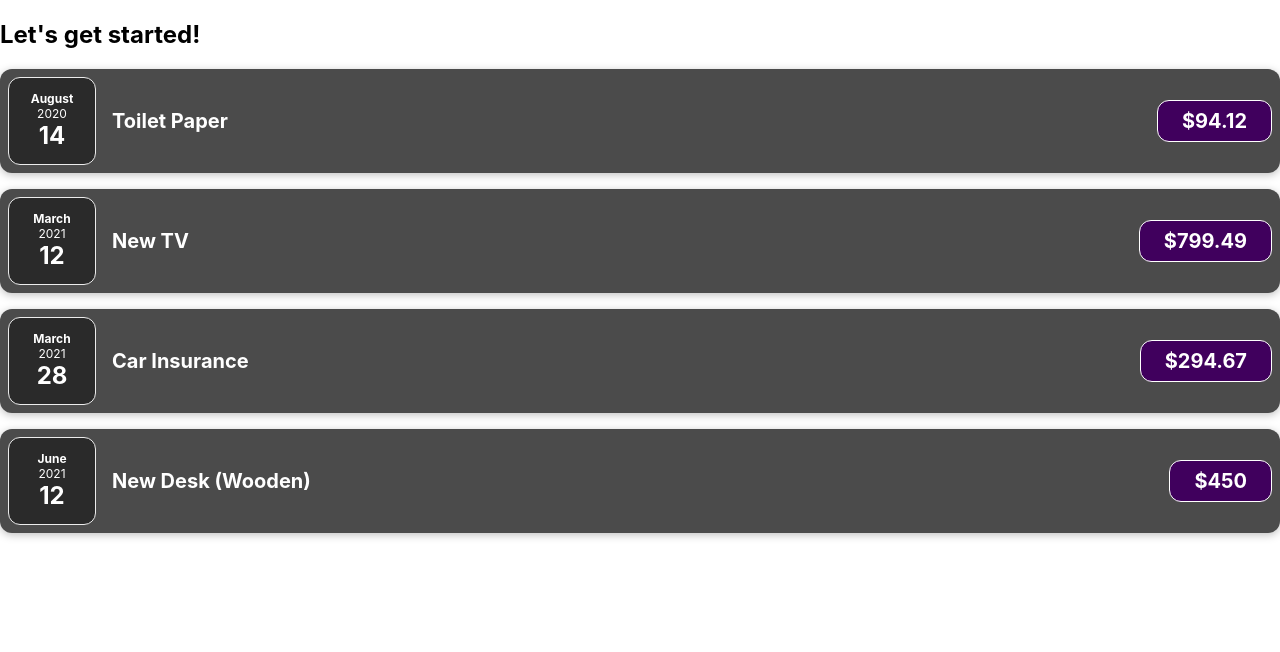
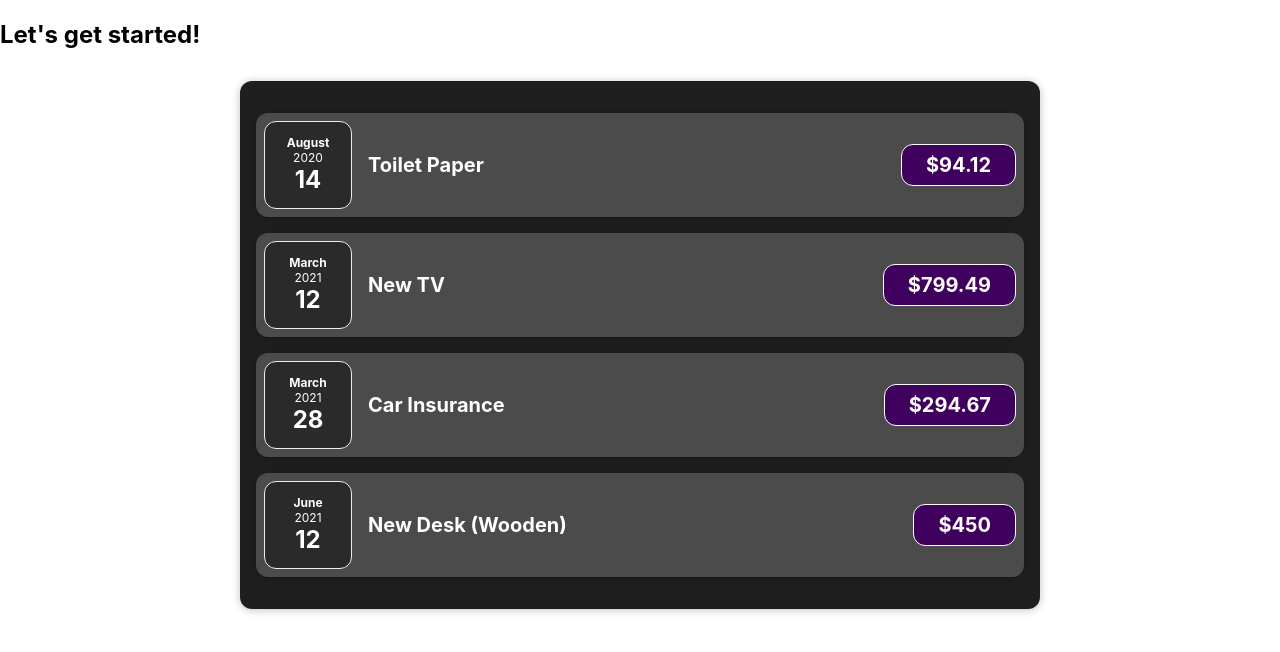
Before and after one commit to N3theri9N/testingNext, a Next.js app: page / in a window 1280 px wide. Shown: the top 652 px of the page. Built offline with nearby package versions, Linux system fonts and the light colour scheme.

Commit message:
composition

```diff
--- a/pages/index.js
+++ b/pages/index.js
@@ -70,6 +70,6 @@
 
 import App from '../src/App';
 
-export default function index(){
+export default () =>{
   return <App />
 }
--- a/src/App.js
+++ b/src/App.js
@@ -1,6 +1,6 @@
-import ExpenseItem from "./components/ExpenseItem";
+import Expenses from "./components/Expenses/Expenses";
 
-function App() {
+const App = () => {
 
   const expenses = [
     { id: 'e1', title: 'Toilet Paper', amount: 94.12, date: new Date(2020, 7, 14)},
@@ -12,13 +12,7 @@ function App() {
   return (
     <div>
       <h2>Let's get started!</h2>
-      {expenses.map((item) => { return (
-        <ExpenseItem
-          key={item.id}
-          title={item.title}
-          amount={item.amount}
-          date={item.date} />)
-      } )}
+      <Expenses items={expenses} />
     </div>
   );
 }
--- a/src/components/ExpenseDate.js
+++ b/src/components/Expenses/ExpenseDate.js
@@ -1,6 +1,6 @@
 import style from './ExpenseDate.module.css'
 
-function ExpenseDate(props){
+const ExpenseDate = (props) => {
 
   const { expenseDate } = props;
   const month = expenseDate.toLocaleString("en-US", {month: 'long'});
--- a/src/components/ExpenseItem.js
+++ b/src/components/Expenses/ExpenseItem.js
@@ -1,20 +1,22 @@
 import style from './ExpenseItem.module.css';
 import ExpenseDate from './ExpenseDate';
+import Card from '../UI/Card'
 
-function ExpenseItem (props){
+const ExpenseItem = (props) => {
   const {
     date:expenseDate,
     title:expenseTitle,
     amount:expenseAmount
   } = props;
 
-  return (<div className={style.expenseItem}>
+  return (
+  <Card className={style.expenseItem}>
     <ExpenseDate expenseDate={expenseDate}/>
     <div className={style.expenseItemDescription}>
       <h2>{expenseTitle}</h2>
       <div className={style.expenseItemPrice}>${expenseAmount}</div>
     </div>
-  </div>)
+  </Card>)
 }
 
 export default ExpenseItem;
--- a/src/components/ExpenseItem.module.css
+++ b/src/components/Expenses/ExpenseItem.module.css
@@ -2,10 +2,10 @@
   display: flex;
   justify-content: space-between;
   align-items: center;
-  box-shadow: 0 2px 8px rgba(0, 0, 0, 0.25);
+  /* box-shadow: 0 2px 8px rgba(0, 0, 0, 0.25); */
   padding: 0.5rem;
   margin: 1rem 0;
-  border-radius: 12px;
+  /* border-radius: 12px; */
   background-color: #4b4b4b;
 }
 
--- /dev/null
+++ b/src/components/Expenses/Expenses.js
@@ -0,0 +1,22 @@
+import style from "./Expenses.module.css"
+import ExpenseItem from "./ExpenseItem";
+import Card from "../UI/Card";
+
+const Expenses = (props) => {
+
+  const { items:expenses } = props;
+
+  return (
+    <Card className={style.expenses}>
+       {expenses.map((item) => { return (
+        <ExpenseItem
+          key={item.id}
+          title={item.title}
+          amount={item.amount}
+          date={item.date} />)
+      } )}
+    </Card>
+  )
+}
+
+export default Expenses;
--- /dev/null
+++ b/src/components/Expenses/Expenses.module.css
@@ -0,0 +1,9 @@
+.expenses {
+  padding: 1rem;
+  background-color: rgb(31, 31, 31);
+  margin: 2rem auto;
+  width: 50rem;
+  max-width: 95%;
+  /* border-radius: 12px;
+  box-shadow: 0 1px 8px rgba(0, 0, 0, 0.25); */
+}
--- /dev/null
+++ b/src/components/UI/Card.js
@@ -0,0 +1,9 @@
+import style from './Card.module.css';
+
+const Card = (props) => {
+  const classes = props.className;
+
+  return <div className={`${style.card} ${classes}`}>{props.children}</div>;
+}
+
+export default Card;
--- /dev/null
+++ b/src/components/UI/Card.module.css
@@ -0,0 +1,4 @@
+.card {
+  border-radius: 12px;
+  box-shadow: 0 1px 8px rgba(0, 0, 0, 0.25);
+}
```
Also changed, not shown: src/components/Expenses/ExpenseDate.module.css (renamed from src/components/ExpenseDate.module.css).
